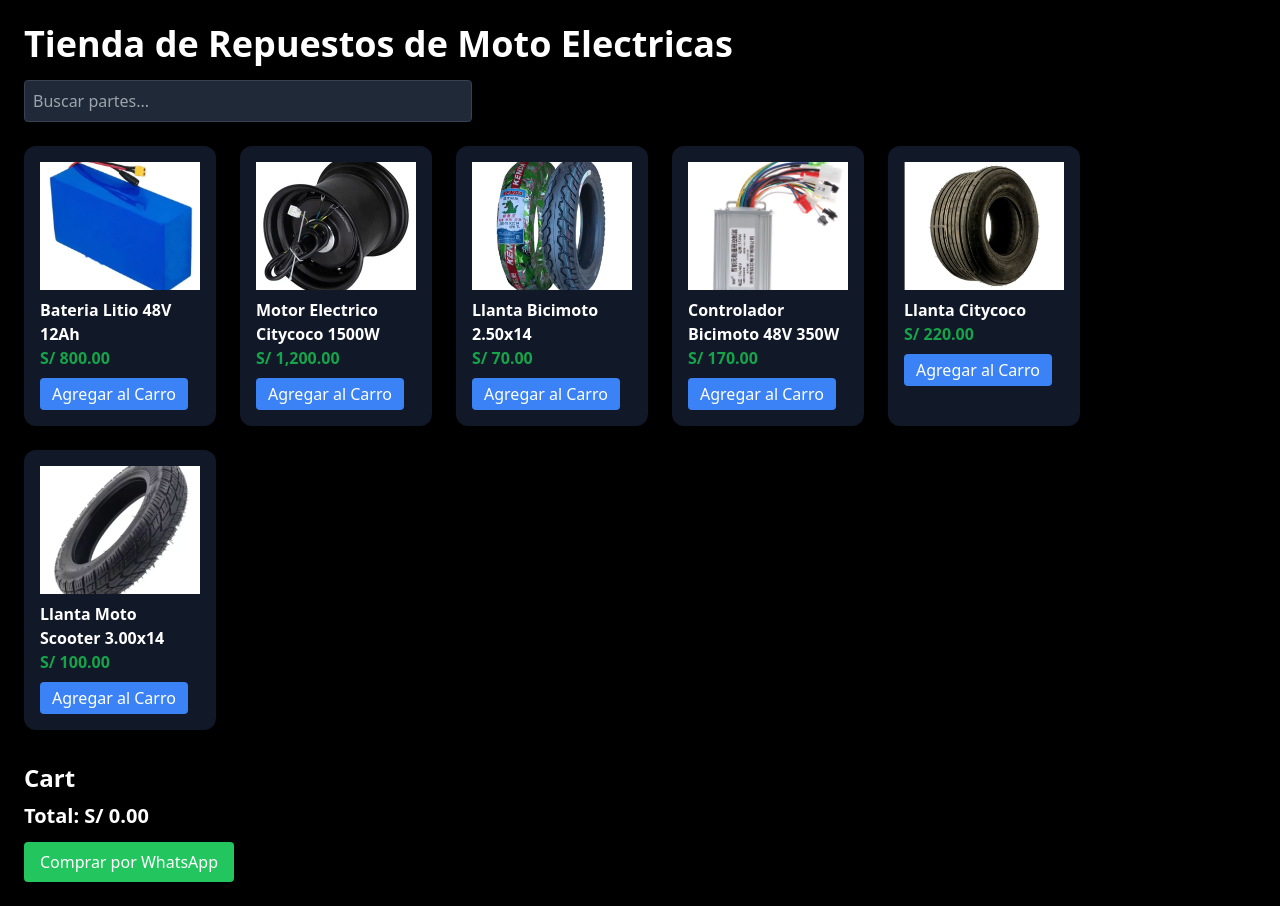
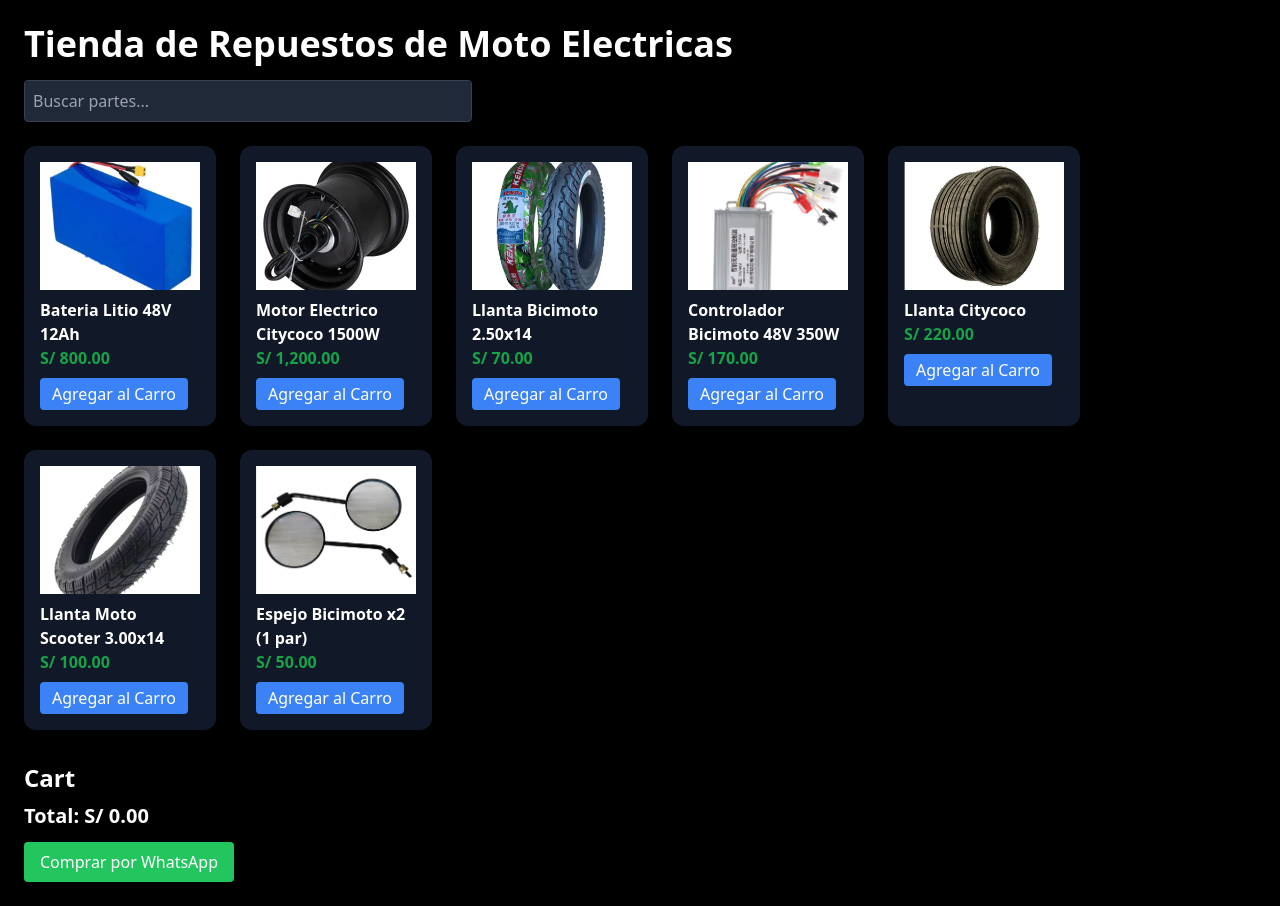
Before and after one commit to JORGEINGABRA/spare-parts-store, a Next.js app: page / in a window 1280 px wide. Built offline with nearby package versions, Linux system fonts and the light colour scheme.

Commit message:
Update article mirror

```diff
--- a/app/SparePartsApp.js
+++ b/app/SparePartsApp.js
@@ -37,6 +37,12 @@ const initialProducts = [
     name: "Llanta Moto Scooter 3.00x14",
     price: 100,
     image: "/images/products/motoscooter-tire.png",
+  },
+  {
+    id: 7,
+    name: "Espejo Bicimoto x2 (1 par)",
+    price: 50,
+    image: "/images/products/small-mirror.png",
   },
 ];
 
```
Also changed, not shown: public/images/products/small-mirror.png (added).
